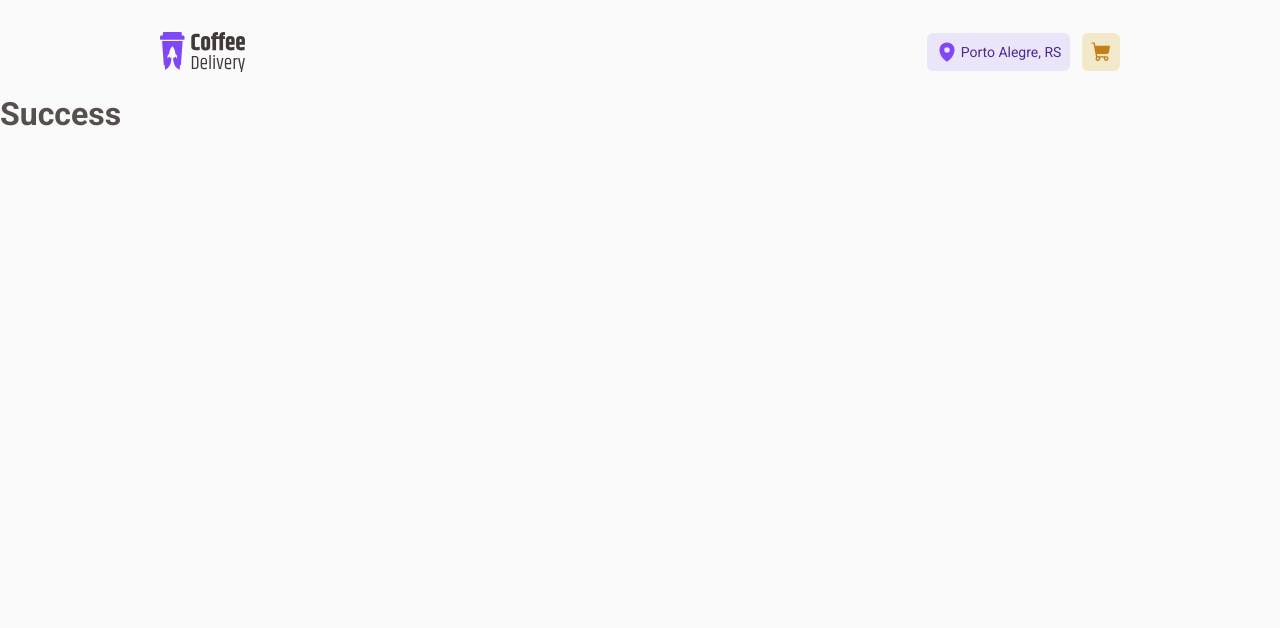
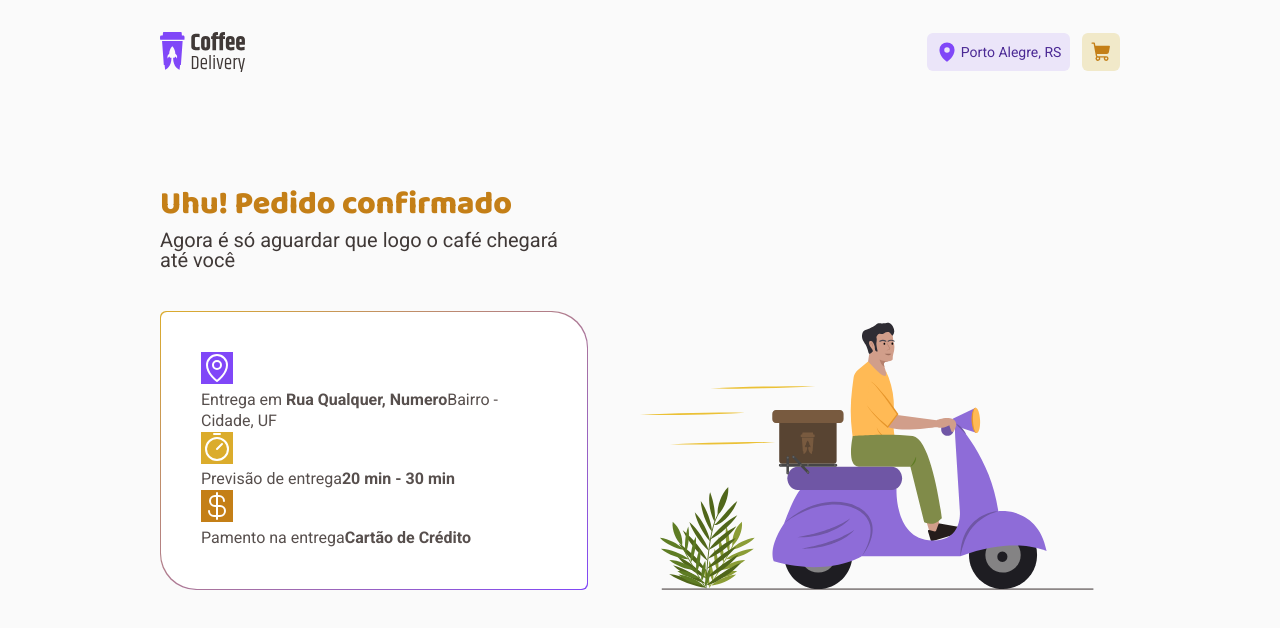
Before and after one commit to Luaxlz/ignite-coffe-delivery-challenge, a React (Vite) app: page /success in a window 1280 px wide. Shown: the top 628 px of the page. Built offline with nearby package versions, Linux system fonts and the light colour scheme.

Commit message:
refactor: reworked success page code

```diff
--- a/src/Pages/Checkout/index.tsx
+++ b/src/Pages/Checkout/index.tsx
@@ -20,15 +20,6 @@ import {
 } from './styles';
 import { TitleInfo } from './components/TitleInfo';
 import { CartCoffeeCard } from './components/CartCoffeeCard';
-
-enum Methods {
-  'creditCard',
-  'debitCard',
-  'cash',
-}
-interface PaymentMethodProps {
-  method: Methods;
-}
 export function Checkout() {
   return (
     <>
--- a/src/Pages/Success/index.tsx
+++ b/src/Pages/Success/index.tsx
@@ -1,8 +1,70 @@
+import { CurrencyDollar, MapPin, Timer } from '@phosphor-icons/react';
+import {
+  InfoContent,
+  InfoContainer,
+  Order,
+  OrderTitle,
+  SuccessContainer,
+} from './styles';
+import SuccessImage from '../../assets/SuccessIllustration.svg';
+import { useTheme } from 'styled-components';
+
 export function Success() {
+  const theme = useTheme();
   return (
-    <>
-      <h1>Success</h1>
-      <successContainer></successContainer>
-    </>
+    <SuccessContainer>
+      <Order>
+        <OrderTitle>
+          <h2>Uhu! Pedido confirmado</h2>
+          <span>Agora é só aguardar que logo o café chegará até você</span>
+        </OrderTitle>
+        <InfoContainer>
+          <InfoContent>
+            <div>
+              <MapPin
+                color={theme.white}
+                style={{ backgroundColor: theme.purple }}
+                size={32}
+              />
+
+              <div>
+                <span>
+                  Entrega em <strong>Rua Qualquer, Numero</strong>
+                </span>
+                <span>Bairro - Cidade, UF</span>
+              </div>
+            </div>
+
+            <div>
+              <Timer
+                color={theme.white}
+                style={{ backgroundColor: theme.yellow }}
+                size={32}
+              />
+
+              <div>
+                <span>Previsão de entrega</span>
+                <strong>20 min - 30 min</strong>
+              </div>
+            </div>
+
+            <div>
+              <CurrencyDollar
+                color={theme.white}
+                style={{ backgroundColor: theme['yellow-dark'] }}
+                size={32}
+              />
+
+              <div>
+                <span>Pamento na entrega</span>
+                <strong>Cartão de Crédito</strong>
+              </div>
+            </div>
+          </InfoContent>
+        </InfoContainer>
+      </Order>
+
+      <img src={SuccessImage} alt='Pedido realizado' />
+    </SuccessContainer>
   );
 }
--- a/src/Pages/Success/styles.ts
+++ b/src/Pages/Success/styles.ts
@@ -1,3 +1,59 @@
 import styled from 'styled-components';
 
-export const successContainer = styled.main``;
+export const SuccessContainer = styled.main`
+  display: flex;
+  padding: 80px 160px;
+  align-items: flex-end;
+  justify-content: space-between;
+  gap: 40px;
+
+  img {
+    margin-bottom: -13px;
+  }
+`;
+
+export const Order = styled.section`
+  display: flex;
+  flex-direction: column;
+  gap: 40px;
+`;
+
+export const OrderTitle = styled.div`
+  display: flex;
+  flex-direction: column;
+
+  gap: 4px;
+
+  h2 {
+    font-family: 'Baloo 2';
+    font-size: ${(props) => props.theme.fontSize['title-l']};
+    color: ${(props) => props.theme['yellow-dark']};
+    font-weight: 800;
+    line-height: 1.3;
+  }
+
+  span {
+    font-size: ${(props) => props.theme.fontSize['text-l']};
+    color: ${(props) => props.theme['base-subtitle']};
+  }
+`;
+
+export const InfoContainer = styled.div`
+  border: 1px solid;
+  border-radius: 6px 36px;
+  width: 100%;
+
+  border-color: transparent;
+  background-origin: border-box;
+  background-image: linear-gradient(
+    to bottom right,
+    ${(props) => props.theme.yellow},
+    ${(props) => props.theme.purple}
+  );
+`;
+
+export const InfoContent = styled.div`
+  padding: 40px;
+  background-color: white;
+  border-radius: 6px 36px;
+`;
--- a/src/components/Header/styles.ts
+++ b/src/components/Header/styles.ts
@@ -4,8 +4,7 @@ export const HeaderContainer = styled.header`
   display: flex;
   align-items: center;
   justify-content: space-between;
-  margin: 2rem 0;
-  padding: 0 10rem;
+  padding: 32px 160px;
   nav {
     display: flex;
     gap: 0.75rem;
--- a/src/layouts/DefaultLayout/index.tsx
+++ b/src/layouts/DefaultLayout/index.tsx
@@ -1,4 +1,3 @@
-/* eslint-disable prettier/prettier */
 import { Outlet } from 'react-router-dom';
 import { Header } from '../../components/Header';
 import { LayoutContainer } from './styles';
--- a/src/styles/theme/default.ts
+++ b/src/styles/theme/default.ts
@@ -34,4 +34,4 @@ export const defaultTheme = {
     'button-g': '0.875rem',
     'button-m': '0.75rem',
   },
-}
+};
```
Also changed, not shown: src/assets/SuccessIllustration.svg (added).
